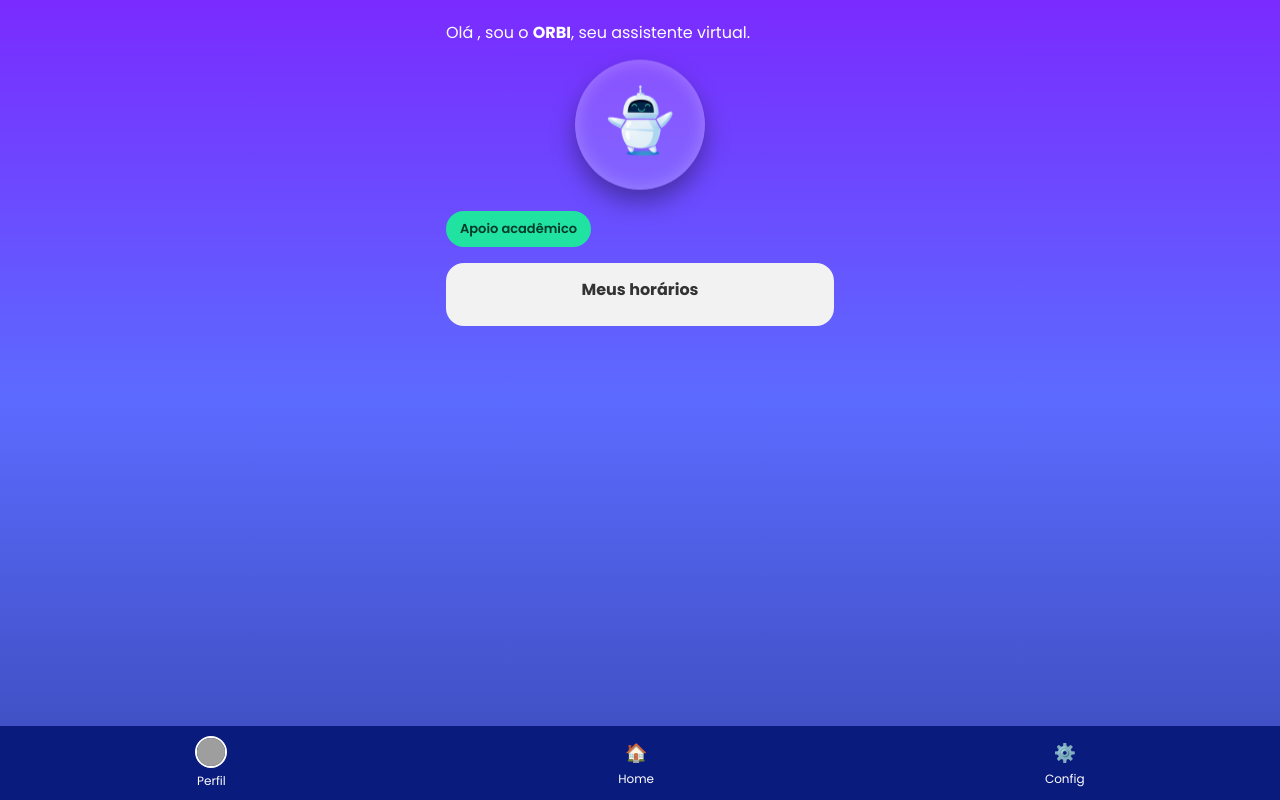
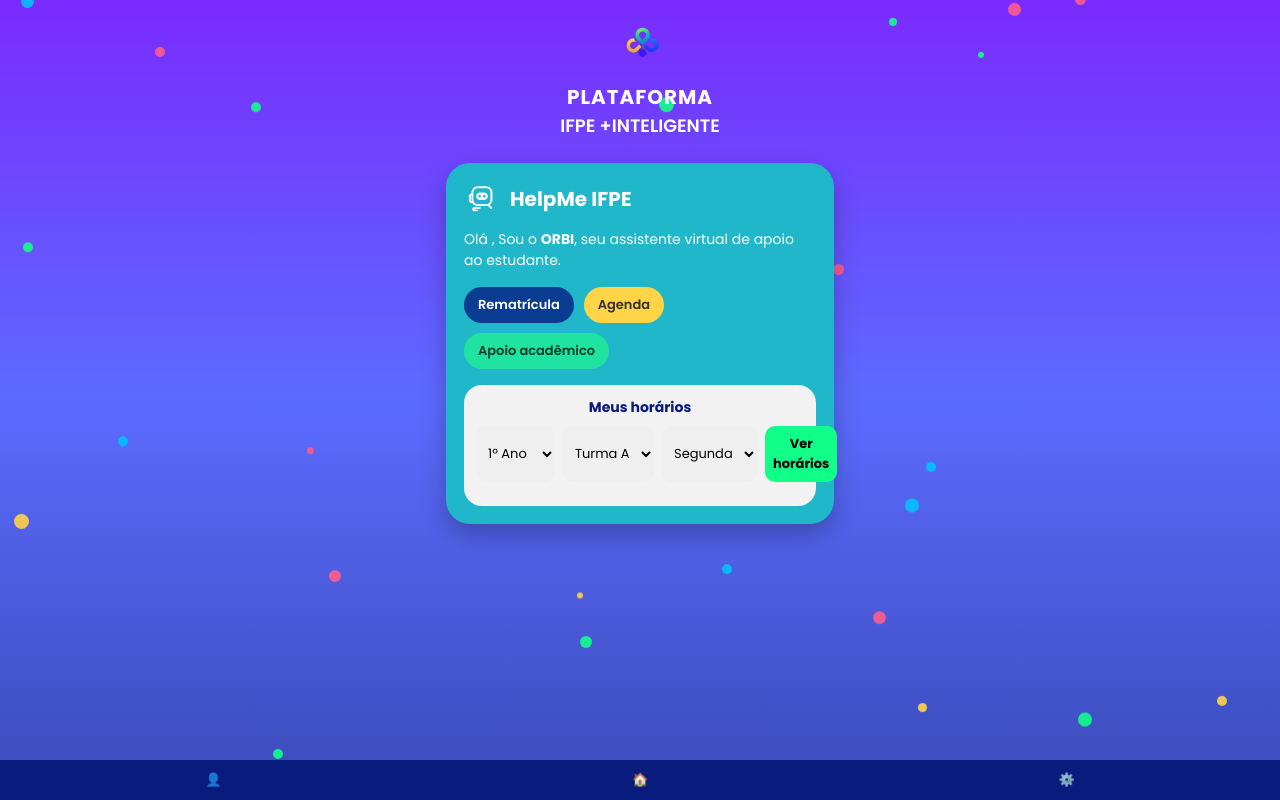
Before and after one commit to ghrc-dev/IFPE-Inteligente-3.1, a Flask app: template templates/helpme.html in a window 1280 px wide. Run offline with Flask 3, Linux system fonts and the light colour scheme; the template is opened without the code that fills it, so the values that code supplies are empty; parts of the project's set-up code (start-up, migrations or seed data) failed here and were passed over; grey boxes are pictures that could not be loaded.

Commit message:
Update helpme.html

```diff
--- a/templates/helpme.html
+++ b/templates/helpme.html
@@ -1,55 +1,194 @@
 <!DOCTYPE html>
 <html lang="pt-br">
 <head>
-<meta charset="UTF-8">
-<meta name="viewport" content="width=device-width, initial-scale=1.0">
+<meta charset="UTF-8" />
+<meta name="viewport" content="width=device-width, initial-scale=1.0" />
 <title>HelpMe IFPE</title>
 
 <link href="https://fonts.googleapis.com/css2?family=Poppins:wght@400;600;700&display=swap" rel="stylesheet">
-<link rel="icon" href="{{ url_for('static', filename='favicon.ico') }}">
+<link rel="icon" type="image/x-icon" href="{{ url_for('static', filename='favicon.ico') }}">
+<link rel="icon" type="image/png" sizes="32x32" href="{{ url_for('static', filename='favicon-32x32.png') }}">
+<link rel="icon" type="image/png" sizes="16x16" href="{{ url_for('static', filename='favicon-16x16.png') }}">
+<link rel="apple-touch-icon" href="{{ url_for('static', filename='apple-touch-icon.png') }}">
 
 <style>
+  .filters{
+  display:flex;
+  gap:8px;
+  margin-bottom:12px;
+}
+
+.filters select,
+.filters button{
+  flex:1;
+  padding:8px;
+  border-radius:10px;
+  border:none;
+  font-size:13px;
+}
+
+.filters button{
+  background:#11FF89;
+  font-weight:700;
+}
+
+  #loading{
+  position:fixed;
+  inset:0;
+  background: linear-gradient(180deg, #7A2BFF 0%, #19CFFF 100%);
+  display:flex;
+  justify-content:center;
+  align-items:center;
+  z-index:9999;
+}
+
+.loader-box{
+  text-align:center;
+  color:#fff;
+}
+
+.recycle{
+  font-size:70px;
+  animation: spin 1.5s linear infinite;
+  margin-bottom:10px;
+}
+
+.loader-box h2{
+  font-size:22px;
+  font-weight:700;
+}
+
+.loader-box p{
+  font-size:14px;
+  opacity:.95;
+}
+
+/* animação */
+@keyframes spin{
+  from{transform:rotate(0deg)}
+  to{transform:rotate(360deg)}
+}
+    .navbar{
+  position:fixed;
+  bottom:0;
+  left:0;
+  width:100%;
+  background:#0A1B7E;
+  display:flex;
+  justify-content:space-around;
+  padding:10px 0;
+  z-index:1;
+}
+
+.navbar a{
+  color:#fff;
+  text-decoration:none;
+  font-size:13px;
+  display:flex;
+  flex-direction:column;
+  align-items:center;
+}
 *{
   margin:0;
   padding:0;
   box-sizing:border-box;
-  font-family:'Poppins',sans-serif;
+  font-family:'Poppins', sans-serif;
 }
 
 body{
   min-height:100vh;
-  background:linear-gradient(180deg,#7A2BFF 0%,#5C6BFF 50%,#3A4BB8 100%);
+  background: linear-gradient(180deg, #7A2BFF 0%, #5C6BFF 50%, #3A4BB8 100%);
   color:#fff;
   overflow-x:hidden;
 }
 
-/* ===== LAYOUT ===== */
+/* partículas */
+.particle{
+  position:absolute;
+  border-radius:50%;
+  opacity:.9;
+  animation: float 6s ease-in-out infinite;
+  z-index:-1;
+}
+.blue{background:#00C2FF}
+.green{background:#11FF89}
+.yellow{background:#FFD447}
+.pink{background:#FF5C8D}
+
+@keyframes float{
+  0%{transform:translateY(0)}
+  50%{transform:translateY(-14px)}
+  100%{transform:translateY(0)}
+}
+
 .container{
   max-width:420px;
-  margin:auto;
-  padding:20px 16px 100px;
+  margin:0 auto;
+  padding:20px 16px 40px;
 }
 
-.header{text-align:center;margin-bottom:24px}
-.header img{width:85px}
-.header h1{font-size:20px;font-weight:700}
-
-/* ===== ROBÔ ===== */
-.robo-box{display:flex;justify-content:center;margin:18px 0}
-.robo{
-  width:130px;
-  padding:14px;
-  border-radius:50%;
-  background:rgba(255,255,255,0.15);
-  box-shadow:0 12px 25px rgba(0,0,0,.35), inset 0 0 18px rgba(255,255,255,.25);
-  animation:roboFloat 3s ease-in-out infinite;
-}
-@keyframes roboFloat{
-  50%{transform:translateY(-10px)}
+/* header */
+.header{
+  text-align:center;
+  margin-bottom:24px;
 }
 
-/* ===== BOTÕES ===== */
-.buttons{display:flex;gap:10px;flex-wrap:wrap;margin-bottom:16px}
+.header img{
+  width:85px;
+  margin-bottom:8px;
+}
+
+.header h1{
+  font-size:20px;
+  font-weight:700;
+  letter-spacing:1px;
+}
+
+.header h2{
+  font-size:18px;
+  font-weight:600;
+}
+
+/* card HelpMe */
+.card{
+  background:#1FB7C9;
+  border-radius:24px;
+  padding:18px;
+  position:relative;
+  box-shadow:0 10px 25px rgba(0,0,0,.25);
+}
+
+/* topo do card */
+.card-top{
+  display:flex;
+  align-items:center;
+  gap:10px;
+  margin-bottom:12px;
+}
+
+.card-top img{
+  width:36px;
+}
+
+.card-top h3{
+  font-size:20px;
+  font-weight:700;
+}
+
+/* texto */
+.card p{
+  font-size:14px;
+  margin-bottom:16px;
+}
+
+/* botões */
+.buttons{
+  display:flex;
+  gap:10px;
+  flex-wrap:wrap;
+  margin-bottom:16px;
+}
+
 .btn{
   border:none;
   border-radius:18px;
@@ -58,118 +197,158 @@ body{
   font-weight:600;
   cursor:pointer;
 }
-.btn.green{background:#20E3A2;color:#003B2A}
-.btn.blue{background:#0A3D91;color:#fff}
 
-/* ===== HORÁRIOS ===== */
+.btn.blue{background:#0A3D91;color:#fff; text-decoration-line: none;}
+.btn.yellow{background:#FFD447;color:#333; text-decoration-line: none;}
+.btn.green{background:#20E3A2;color:#003B2A; text-decoration-line: none;}
+
+/* horários */
 .schedule{
   background:#F2F2F2;
-  color:#333;
   border-radius:18px;
-  padding:14px;
-  margin-bottom:10px;
+  padding:12px;
+  color:#0A1B7E;
 }
-.schedule h4{text-align:center;margin-bottom:10px}
+
+.schedule h4{
+  text-align:center;
+  font-size:14px;
+  font-weight:700;
+  margin-bottom:8px;
+}
 
 .schedule-item{
+  font-size:13px;
   display:flex;
   justify-content:space-between;
-  padding:6px 0;
-  border-bottom:1px solid #ddd;
-  font-size:13px;
+  margin-bottom:6px;
 }
 
-/* ===== NAVBAR ===== */
-.navbar{
-  position:fixed;
-  bottom:0;
-  left:0;
-  width:100%;
-  background:#0A1B7E;
-  display:flex;
-  justify-content:space-around;
-  align-items:center;
-  padding:10px 0;
-  z-index:9999;
-}
-
-.nav-item{
-  display:flex;
-  flex-direction:column;
-  align-items:center;
-  gap:4px;
-  text-decoration:none;
-  color:#fff;
-  font-size:12px;
-}
-.nav-item:hover{opacity:.85}
-
-.icon{font-size:18px}
-
-.foto-perfil{
-  width:32px;
-  height:32px;
-  border-radius:50%;
-  object-fit:cover;
-  border:2px solid #fff;
+/* robô */
+.robot{
+  position:absolute;
+  right:-6px;
+  bottom:120px;
+  width:85px;
 }
 </style>
 </head>
 
 <body>
+    <!-- LOADING SCREEN -->
+<div id="loading">
+  <div class="loader-box">
+    <div class="recycle">♻️</div>
+    <h2>IFPE + Inteligente</h2>
+    <p>Carregando práticas sustentáveis...</p>
+  </div>
+</div>
+<script>
+window.addEventListener("load", () => {
+  const loading = document.getElementById("loading");
+  loading.style.opacity = "0";
+  loading.style.transition = "opacity .4s ease";
+
+  setTimeout(() => {
+    loading.style.display = "none";
+  }, 400);
+});
+</script>
+
+<script>
+const colors=["blue","green","yellow","pink"];
+for(let i=0;i<28;i++){
+  const b=document.createElement('span');
+  b.className=`particle ${colors[Math.floor(Math.random()*colors.length)]}`;
+  const s=Math.floor(Math.random()*10)+6;
+  b.style.width=s+'px';
+  b.style.height=s+'px';
+  b.style.top=Math.random()*100+'%';
+  b.style.left=Math.random()*100+'%';
+  b.style.animationDelay=Math.random()*5+'s';
+  document.body.appendChild(b);
+}
+</script>
 
 <div class="container">
 
-  <p>Olá <strong>{{ usuario.nome }}</strong>, sou o <strong>ORBI</strong>, seu assistente virtual.</p>
-
-  <div class="robo-box">
-    <img src="{{ url_for('static', filename='robozin.png') }}" class="robo">
+  <div class="header">
+    <img src="{{ url_for('static', filename='logo-removebg-preview.png') }}">
+    <h1>PLATAFORMA</h1>
+    <h2>IFPE +INTELIGENTE</h2>
   </div>
 
-  <div class="buttons">
-    <button class="btn green" id="btnApoio" onclick="toggleApoio()">Apoio acadêmico</button>
+  <div class="card">
+
+
+    <div class="card-top">
+      <img src="{{ url_for('static', filename='help_semfundo.png') }}">
+      <h3>HelpMe IFPE</h3>
+    </div>
+
+    <p>
+      Olá <strong>{{ usuario.nome }}</strong>, Sou o <strong>ORBI</strong>, seu assistente virtual de apoio ao estudante.
+    </p>
+
+    <div class="buttons">
+        <a class="btn blue" href="https://sites.google.com/jaboatao.ifpe.edu.br/ensino/secretaria">Rematrícula</a>
+        <a class="btn yellow" href="https://portal.ifpe.edu.br/jaboatao/wp-content/uploads/sites/19/2025/08/CALENDARIO-ACADEMICO-2025-Ensino-Medio-Integrado-Documentos-Google.pdf">Agenda</a>
+      <button class="btn green">Apoio acadêmico</button>
+    </div>
+
+    <div class="schedule">
+
+  <h4>Meus horários</h4>
+
+  <!-- FILTROS -->
+  <div class="filters">
+    <select id="serie">
+      <option value="1">1º Ano</option>
+      <option value="2">2º Ano</option>
+      <option value="3">3º Ano</option>
+    </select>
+
+    <select id="turma">
+      <option value="A">Turma A</option>
+      <option value="B">Turma B</option>
+    </select>
+
+    <select id="dia">
+      <option value="segunda">Segunda</option>
+      <option value="terca">Terça</option>
+      <option value="quarta">Quarta</option>
+      <option value="quinta">Quinta</option>
+      <option value="sexta">Sexta</option>
+    </select>
+
+    <button onclick="mostrarHorarios()">Ver horários</button>
   </div>
 
-  <!-- HORÁRIOS -->
-  <div class="schedule" id="horariosBox">
-    <h4>Meus horários</h4>
-    <div id="scheduleList"></div>
-  </div>
+  <!-- RESULTADO -->
+  <div id="scheduleList"></div>
 
-  <!-- APOIO -->
-  <div class="schedule" id="apoioBox" style="display:none;">
-    <h4>Apoio Acadêmico</h4>
-    <p style="font-size:13px;text-align:center">Entre em contato 👇</p>
+</div>
+
+
   </div>
 
 </div>
-
-<!-- NAVBAR -->
 <div class="navbar">
-  <a href="/perfil" class="nav-item">
-    <img class="foto-perfil"
-      src="{{ usuario.foto if usuario.foto else url_for('static', filename='fotoexemplo.jpg') }}">
-    <span>Perfil</span>
-  </a>
-
-  <a href="/home" class="nav-item">
-    <span class="icon">🏠</span>
-    <span>Home</span>
-  </a>
-
-  <a href="/config" class="nav-item">
-    <span class="icon">⚙️</span>
-    <span>Config</span>
-  </a>
+  <a href="/perfil">👤</a>
+  <a href="/home">🏠</a>
+  <a href="/config">⚙️</a>
 </div>
-
 <script>
-const horarios=[
-"07:15 - 08:00","08:00 - 08:45","08:45 - 09:30",
-"09:45 - 10:30","10:30 - 11:15","11:15 - 12:00","12:00 - 12:45"
+const horarios = [
+  "07:15 - 08:00",
+  "08:00 - 08:45",
+  "08:45 - 09:30",
+  "09:45 - 10:30",
+  "10:30 - 11:15",
+  "11:15 - 12:00",
+  "12:00 - 12:45"
 ];
 
-/* ⚠️ GRADE ORIGINAL MANTIDA – NÃO ALTEREI ⚠️ */
 const grade = {
   1: {
     A: {
@@ -336,30 +515,33 @@ const grade = {
 };
 
 function mostrarHorarios(){
-  const aulas=grade[serie.value]?.[turma.value]?.[dia.value];
-  scheduleList.innerHTML=aulas
-    ? aulas.map((a,i)=>`
-      <div class="schedule-item">
-        <span>${a}</span>
-        <span>${horarios[i]}</span>
-      </div>`).join("")
-    : "<p>Sem aulas.</p>";
-}
+  const serie = document.getElementById("serie").value;
+  const turma = document.getElementById("turma").value;
+  const dia = document.getElementById("dia").value;
+  const lista = document.getElementById("scheduleList");
 
-function toggleApoio(){
-  const horariosBox=document.getElementById("horariosBox");
-  const apoioBox=document.getElementById("apoioBox");
-  const btn=document.getElementById("btnApoio");
+  lista.innerHTML = "";
 
-  const aberto=apoioBox.style.display==="block";
+  const aulas = grade[serie]?.[turma]?.[dia];
 
-  apoioBox.style.display=aberto?"none":"block";
-  horariosBox.style.display=aberto?"block":"none";
+  if (!aulas) {
+    lista.innerHTML = "<p>Sem aulas neste dia.</p>";
+    return;
+  }
 
-  btn.innerText=aberto?"Apoio acadêmico":"Horário";
-  btn.className=aberto?"btn green":"btn blue";
+  aulas.forEach((aula, i) => {
+    if (aula) {
+      lista.innerHTML += `
+        <div class="schedule-item">
+          <span>${aula}</span>
+          <span>${horarios[i]}</span>
+        </div>
+      `;
+    }
+  });
 }
 </script>
 
+
 </body>
 </html>
```
